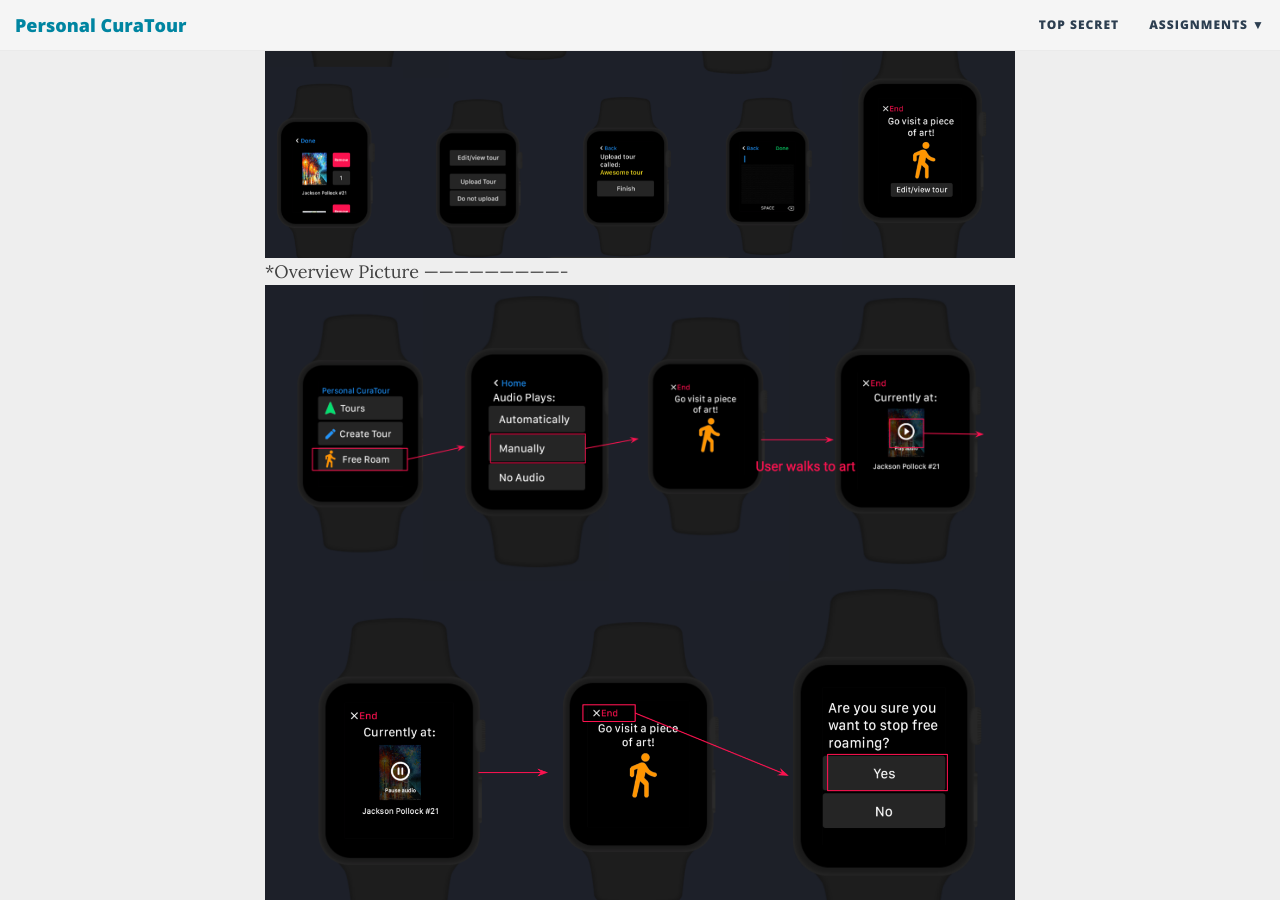
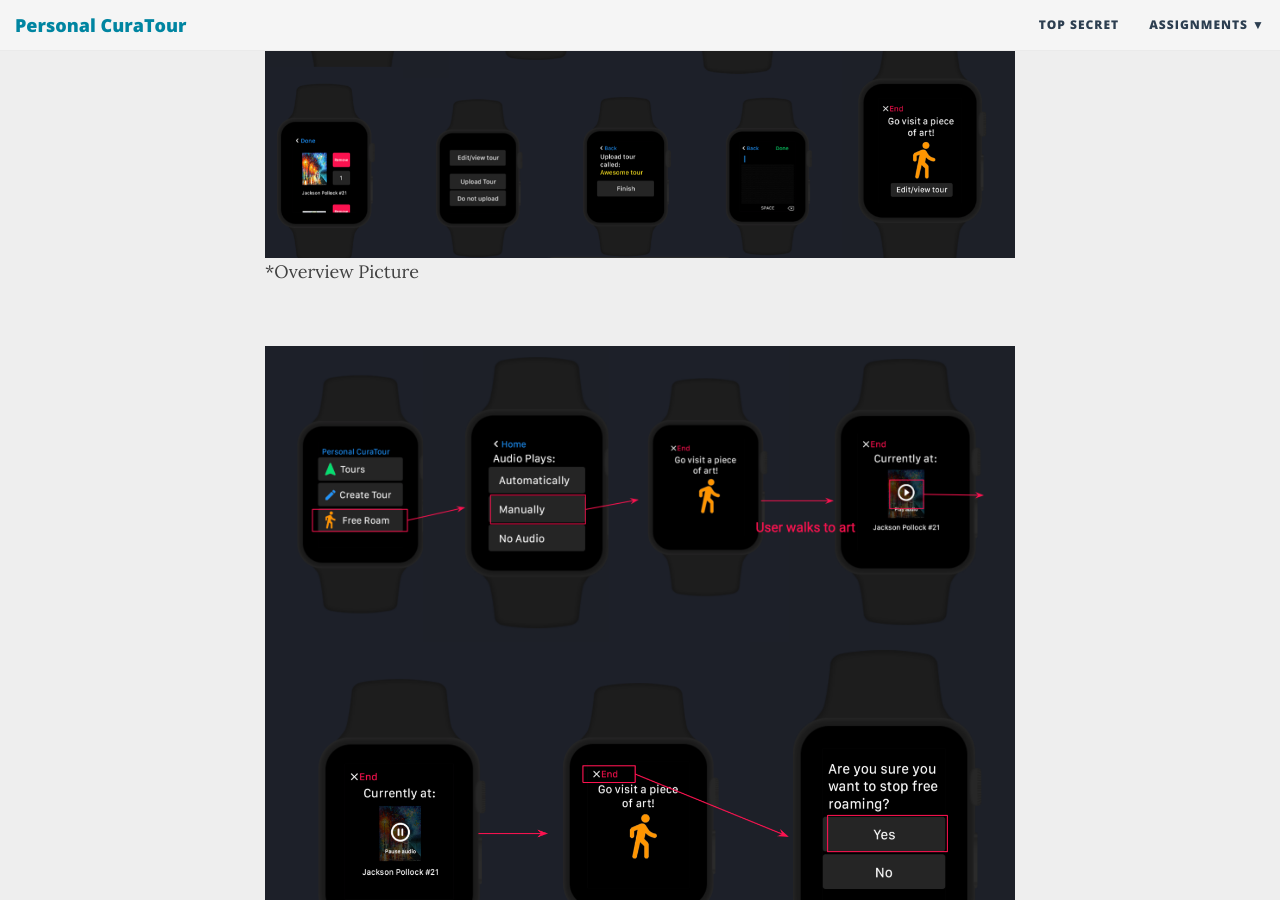
Before and after one commit to krtejeda/PersonalCuraTour, a Jekyll site: the page built from User-Experience-Design-Overview.md, in a window 1280 px wide and 900 px high, scrolled down 8007 px. Built offline with Jekyll 4.4.1, drawn with Linux system fonts in a browser that asks for light colours; nearby versions of some CDN libraries.

Commit message:
Update User-Experience-Design-Overview.md

```diff
--- a/User-Experience-Design-Overview.md
+++ b/User-Experience-Design-Overview.md
@@ -79,9 +79,11 @@
 
 # Digital Mockup
 
-![](https://github.com/krtejeda/PersonalCuraTour/blob/gh-pages/img/overview4.png)
+![](https://krtejeda.github.io/PersonalCuraTour/img/overview4.png)
 *Overview Picture
+
 ----------------------------
+
 ![](https://krtejeda.github.io/PersonalCuraTour/img/mockupReview2.png)
 ![](https://krtejeda.github.io/PersonalCuraTour/img/mockupReview1.png)
 *Example walkthrough of the free roam task on our digital mockup
```
